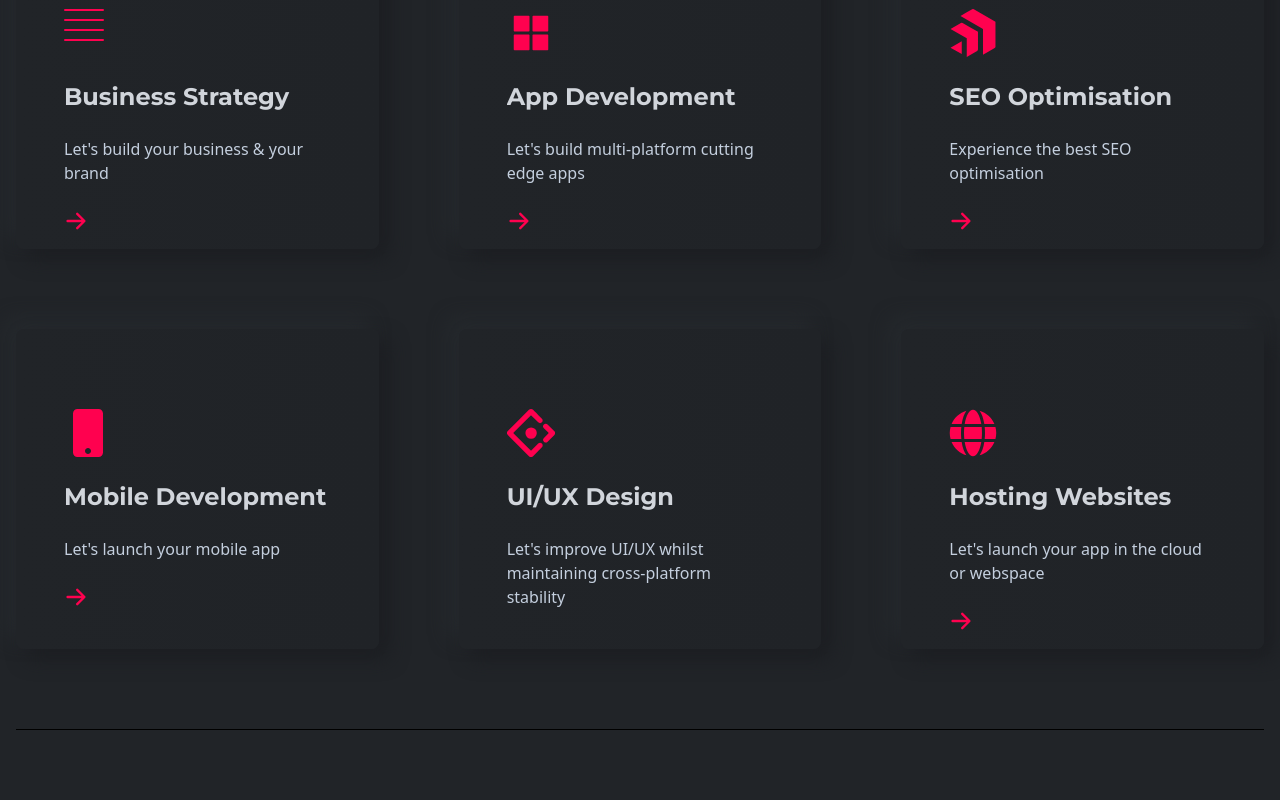
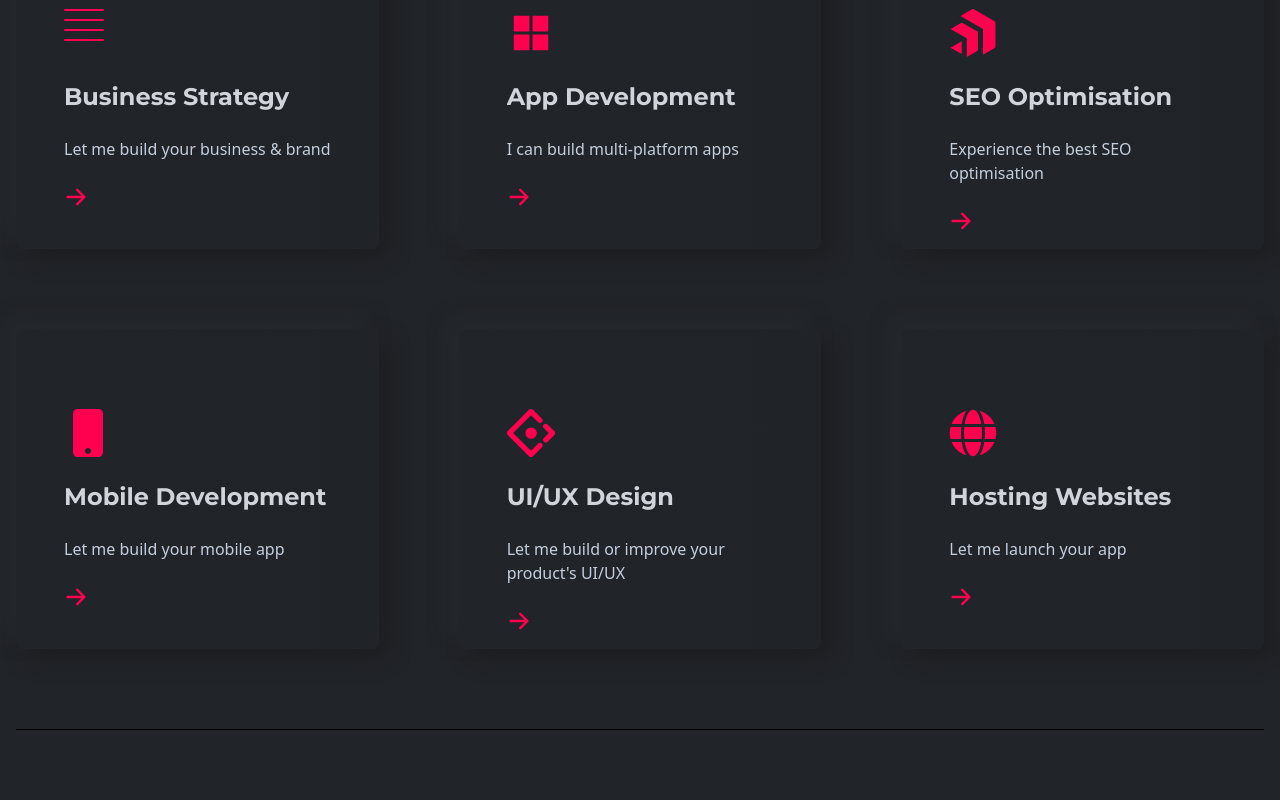
Before and after one commit to bshongwe/personal-portfolio-2024, a React (Create React App) app: page / in a window 1280 px wide. Shown: the part 1100-1900 px from the top of the page. Built offline with nearby package versions, Linux system fonts and the light colour scheme.

Commit message:
Updating CV and services

```diff
--- a/src/components/navbar/Navbar.js
+++ b/src/components/navbar/Navbar.js
@@ -75,13 +75,19 @@ const Navbar = () => {
                 </h2>
                 <div className="flex gap-4">
                   <span className="bannerIcon">
-                    <FaFacebookF />
+                    <a href="https://www.facebook.com/shongwe.bhekizwe" target="_blank" rel="noopener noreferrer">
+                      <FaFacebookF />
+                    </a>
                   </span>
                   <span className="bannerIcon">
-                    <FaTwitter />
+                    <a href="https://www.twitter.com/ernest_b_shong" target="_blank" rel="noopener noreferrer">
+                      <FaTwitter />
+                    </a>
                   </span>
                   <span className="bannerIcon">
-                    <FaLinkedinIn />
+                    <a href="https://www.linkedin.com/in/ernest-shongwe" target="_blank" rel="noopener noreferrer">
+                      <FaLinkedinIn />
+                    </a>
                   </span>
                 </div>
               </div>
--- a/src/components/resume/Experience.js
+++ b/src/components/resume/Experience.js
@@ -111,25 +111,25 @@ const Experience = () => {
           />
           <ResumeCard
             title="Full Stack Python Dev"
-            subTitle="KalKey | OctaNet Pvt. Ltd. consult"
+            subTitle="KalKey | OctaNet Pvt. Ltd. (consultant)"
             result="Mar 2024 - Apr 2024"
             des="Python | Backend | TDD | Unittests"
           />
           <ResumeCard
             title="Full Stack Web Dev"
-            subTitle="KalKey | OctaNet Pvt. Ltd. consult"
+            subTitle="KalKey | OctaNet Pvt. Ltd. (consultant)"
             result="Dec 2023 - Mar 2024"
             des="GITA Autonomous College MERN-Stack Hackathon participant, used DynamoDB to improve data retrieval and scalability of 15%"
           />
           <ResumeCard
             title="App Dev"
-            subTitle="KalKey | OctaNet Pvt. Ltd. consult"
+            subTitle="KalKey | OctaNet Pvt. Ltd. (consultant)"
             result="Oct 2023 - Dec 2023"
             des="20% user engagement increase using 3rd-party APIs & RESTful API communication"
           />
           <ResumeCard
             title="Font-end Web Dev"
-            subTitle="KalKey | Upwork consult"
+            subTitle="KalKey | Upwork (consultant)"
             result="Apr 2022 - Oct 2023"
             des="40% SEO optimization increase, MVC design patterns for 25% user engagement and 30% page load increase (Docker, Git & AWS)"
           />
--- a/src/components/resume/Resume.js
+++ b/src/components/resume/Resume.js
@@ -13,7 +13,7 @@ const Resume = () => {
   return (
     <section id="resume" className="w-full py-20 border-b-[1px] border-b-black">
       <div className="flex justify-center items-center text-center">
-        <Title title="2+ YEARS OF TECH EXPERIENCE with VOLUTEER WORK EXPERIENCE" des="My Resume" />
+        <Title title="2+ YEARS OF TECH EXPERIENCE" des="My Resume" />
       </div>
       <div>
         <ul className="w-full grid grid-cols-1 md:grid-cols-2 xl:grid-cols-4">
--- a/src/data/data.js
+++ b/src/data/data.js
@@ -7,13 +7,13 @@ export const featuresData = [
   {
     id: 1,
     title: "Business Strategy",
-    des: "Let's build your business & your brand",
+    des: "Let me build your business & brand",
   },
   {
     id: 2,
     icon: <AiFillAppstore />,
     title: "App Development",
-    des: "Let's build multi-platform cutting edge apps",
+    des: "I can build multi-platform apps",
   },
   {
     id: 3,
@@ -25,18 +25,18 @@ export const featuresData = [
     id: 4,
     icon: <FaMobile />,
     title: "Mobile Development",
-    des: "Let's launch your mobile app",
+    des: "Let me build your mobile app",
   },
   {
     id: 5,
     icon: <SiAntdesign />,
     title: "UI/UX Design",
-    des: "Let's improve UI/UX whilst maintaining cross-platform stability",
+    des: "Let me build or improve your product's UI/UX",
   },
   {
     id: 6,
     icon: <FaGlobe />,
     title: "Hosting Websites",
-    des: "Let's launch your app in the cloud or webspace",
+    des: "Let me launch your app",
   },
 ];
```
